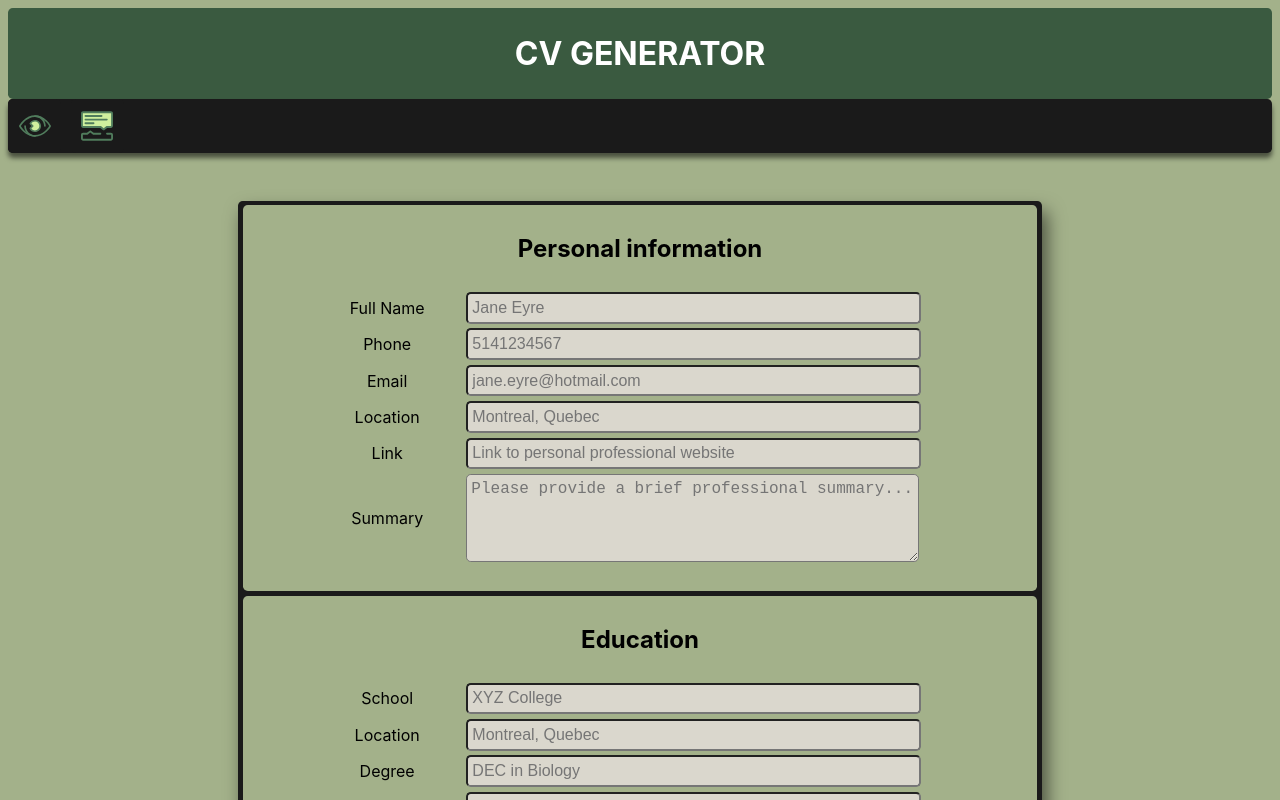
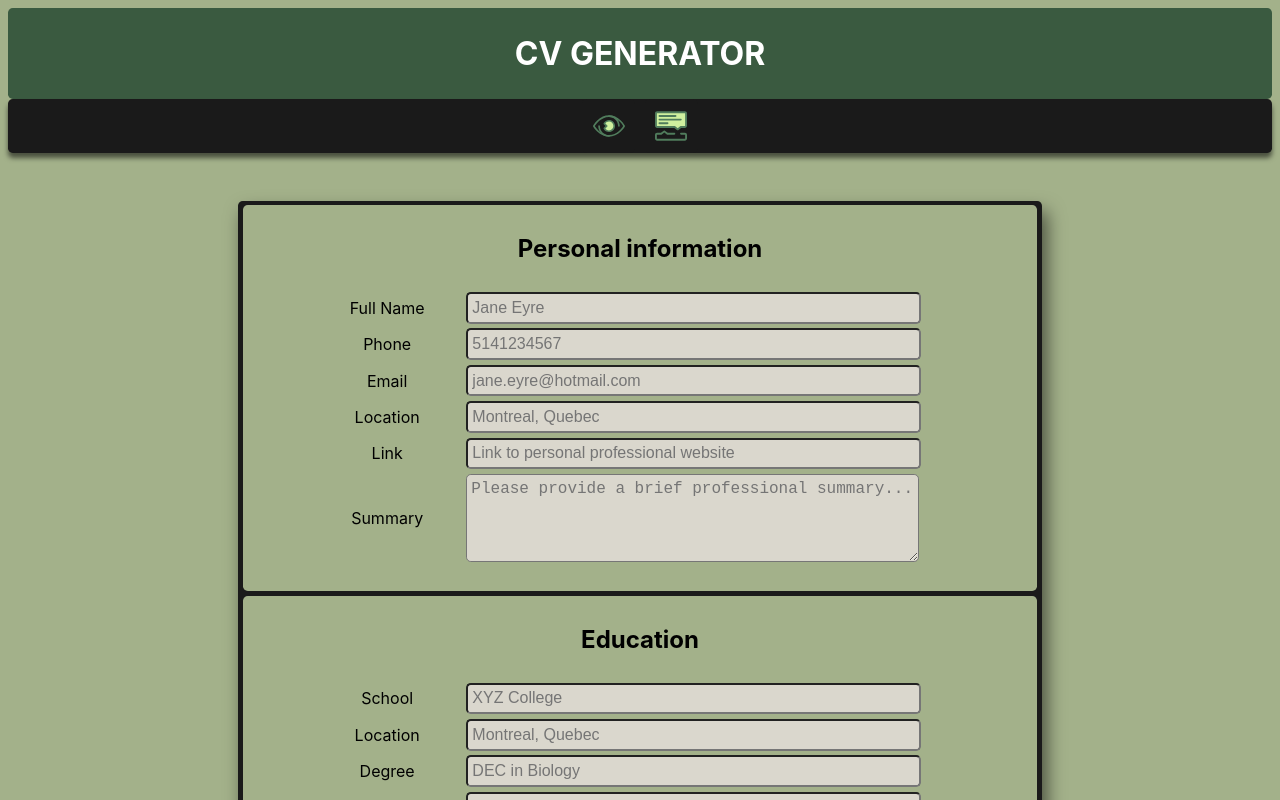
Before and after one commit to asiill/cv-app, a React (Vite) app: page / in a window 1280 px wide. Shown: the top 800 px of the page. Built offline with nearby package versions, Linux system fonts and the light colour scheme.

Commit message:
Center justify content in flex containers

```diff
--- a/src/index.css
+++ b/src/index.css
@@ -3,7 +3,7 @@
 
   color-scheme: light dark;
   color: rgb(0, 0, 0);
-  background-color: #a3b18a;
+  background-color: rgb(163, 177, 138);
 
   font-synthesis: none;
   text-rendering: optimizeLegibility;
@@ -16,6 +16,10 @@ h1 {
 }
 
 body {
+  display: flex;
+  flex-direction: column;
+  justify-content: center;
+
   min-width: 320px;
   min-height: 100vh;
   text-align: center;
--- a/src/styles/content.css
+++ b/src/styles/content.css
@@ -1,16 +1,20 @@
 .preview-container {
     display: flex;
     flex-direction: column;
+    justify-content: center;
 }
 
 .edit-container {
     display: flex;
     flex-direction: column;
+    justify-content: center;
 }
 
 .btn-container {
     display: flex;
+    justify-content: center;
     gap: 0.6rem;
+
     width: 100%;
     border-radius: 0.3rem;
     background-color: rgb(26, 26, 26);
```
